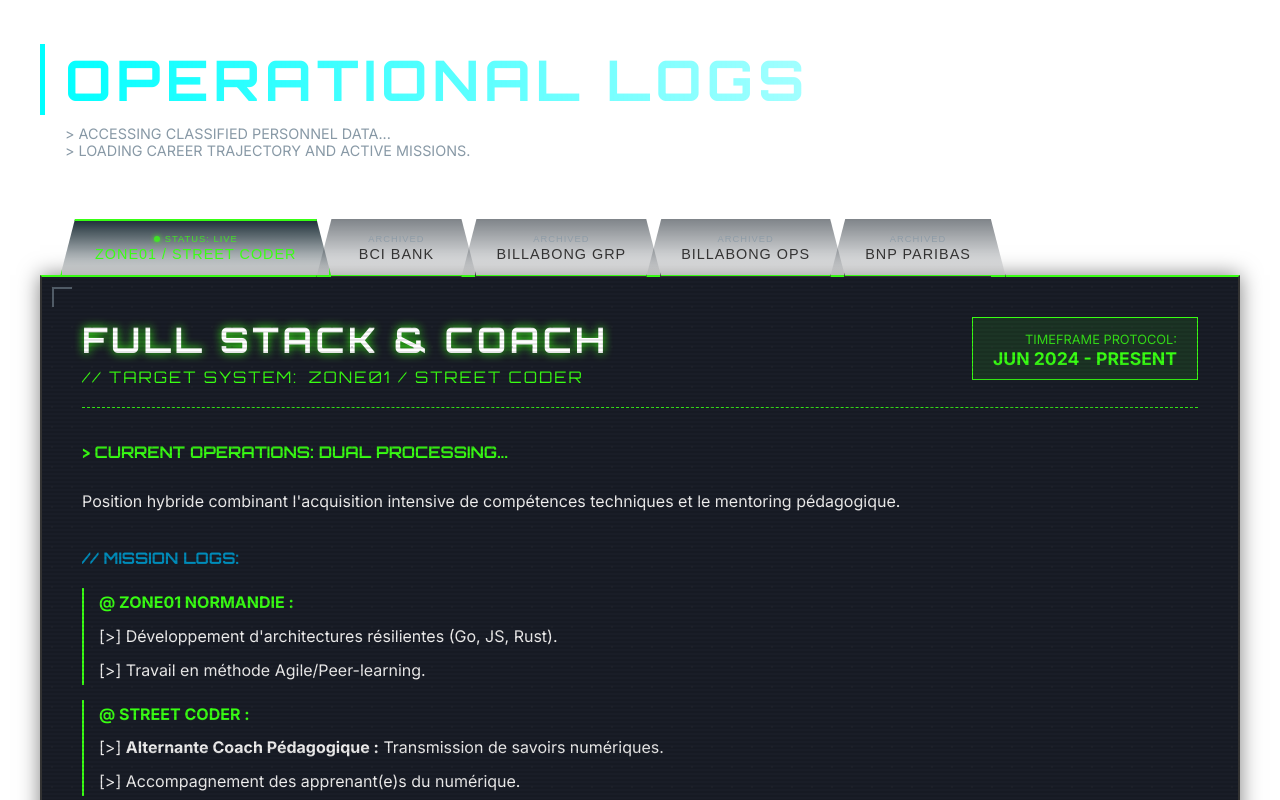
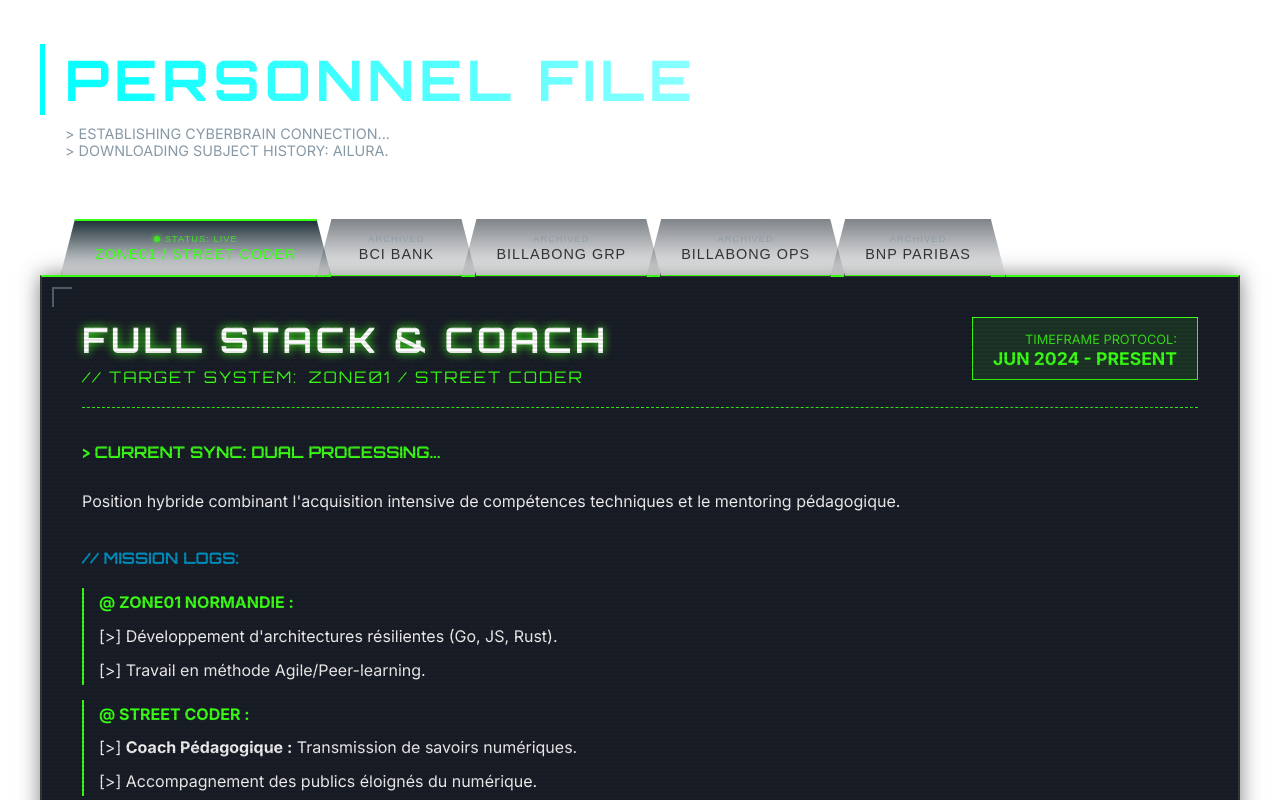
Before and after one commit to Ailura4020/portfolio-gits, a React (Vite) app: page / in a window 1280 px wide. Shown: the part 1740-2540 px from the top of the page. Built offline with nearby package versions, Linux system fonts and the light colour scheme.

Commit message:
first changed experiences

```diff
--- a/src/pages/Experience.tsx
+++ b/src/pages/Experience.tsx
@@ -10,11 +10,11 @@ const ExperiencePage: React.FC = () => {
       label: 'ZONE01 / STREET CODER',
       role: 'FULL STACK & COACH',
       date: 'JUN 2024 - PRESENT',
-      isOngoing: true, // Mode Vert "Matrix"
+      isOngoing: true, // Mode Vert "Matrix" / "Ghost"
       content: (
         <>
           <p style={{ marginBottom: '20px', fontFamily: 'var(--font-title)', color: '#39ff14' }}>
-            <strong>{'>'} CURRENT OPERATIONS: DUAL PROCESSING...</strong>
+            <strong>{'>'} CURRENT SYNC: DUAL PROCESSING...</strong>
           </p>
           <p>
             Position hybride combinant l'acquisition intensive de compétences techniques et le mentoring pédagogique.
@@ -36,8 +36,8 @@ const ExperiencePage: React.FC = () => {
           <div style={{ marginTop: '15px', paddingLeft: '15px', borderLeft: '2px solid #39ff14' }}>
             <strong style={{ color: '#39ff14' }}>@ STREET CODER :</strong>
             <ul style={{ listStyle: 'none', marginTop: '5px' }}>
-              <li style={{ marginBottom: '5px' }}>[{'>'}] <strong>Alternante Coach Pédagogique :</strong> Transmission de savoirs numériques.</li>
-              <li style={{ marginBottom: '5px' }}>[{'>'}] Accompagnement des apprenant(e)s du numérique.</li>
+              <li style={{ marginBottom: '5px' }}>[{'>'}] <strong>Coach Pédagogique :</strong> Transmission de savoirs numériques.</li>
+              <li style={{ marginBottom: '5px' }}>[{'>'}] Accompagnement des publics éloignés du numérique.</li>
             </ul>
           </div>
 
@@ -66,7 +66,7 @@ const ExperiencePage: React.FC = () => {
              // LOCATION: NOUMÉA, NEW CALEDONIA
            </div>
            <p style={{ marginBottom: '20px' }}>
-            <strong>// ARCHIVED LOG:</strong> Gestion des flux de communication bancaire et résolution de requêtes clients critiques.
+            <strong>// ARCHIVED MEMORY:</strong> Gestion des flux de communication bancaire et résolution de requêtes clients critiques.
           </p>
           <ul style={{ listStyle: 'none', paddingLeft: '20px', borderLeft: '1px solid var(--color-interface-dark)' }}>
             <li style={{ marginBottom: '10px' }}>[+] Gestion de la relation client à distance (Centre d'appel).</li>
@@ -97,7 +97,7 @@ const ExperiencePage: React.FC = () => {
              // LOCATION: NOUMÉA, NEW CALEDONIA
            </div>
            <p style={{ marginBottom: '20px' }}>
-            <strong>// SQUAD LEADER LOG:</strong> Supervision des opérations de terrain et gestion des ressources humaines.
+            <strong>// RANK: SQUAD LEADER.</strong> Supervision des opérations de terrain et gestion des ressources humaines.
           </p>
           <ul style={{ listStyle: 'none', paddingLeft: '20px', borderLeft: '1px solid var(--color-interface-dark)' }}>
             <li style={{ marginBottom: '10px' }}>[+] Management d'équipe et planification des shifts.</li>
@@ -128,7 +128,7 @@ const ExperiencePage: React.FC = () => {
              // LOCATION: NEW CALEDONIA
            </div>
            <p style={{ marginBottom: '20px' }}>
-            <strong>// OPERATIVE LOG:</strong> Interface directe avec la clientèle et maintenance de l'espace opérationnel.
+            <strong>// FIELD OPERATIVE:</strong> Interface directe avec la clientèle et maintenance de l'espace opérationnel.
           </p>
           <ul style={{ listStyle: 'none', paddingLeft: '20px', borderLeft: '1px solid var(--color-interface-dark)' }}>
             <li style={{ marginBottom: '10px' }}>[+] Conseil client et vente (Direct Interface).</li>
@@ -156,7 +156,7 @@ const ExperiencePage: React.FC = () => {
       content: (
         <>
            <div style={{ fontFamily: 'var(--font-title)', color: 'var(--color-interface-light)', marginBottom: '10px' }}>
-             // LOCATION: FRANCE (ANGERS / ST-BARTHELEMY)
+             // LOCATION: FRANCE (ANGERS / ST-BARTH)
            </div>
            <p style={{ marginBottom: '20px' }}>
             <strong>// INITIAL DEPLOYMENT:</strong> Gestion de portefeuille client et objectifs commerciaux.
@@ -183,6 +183,8 @@ const ExperiencePage: React.FC = () => {
 
   return (
     <div style={{ paddingTop: '50px', paddingBottom: '100px' }}>
+
+      {/* TITRE STYLE GHOST IN THE SHELL */}
       <h2 style={{
         fontSize: '3.5em',
         marginBottom: '10px',
@@ -195,8 +197,10 @@ const ExperiencePage: React.FC = () => {
         borderLeft: '5px solid var(--color-accent-neon)',
         paddingLeft: '20px'
       }}>
-        OPERATIONAL LOGS
+        PERSONNEL FILE
       </h2>
+
+      {/* SOUS-TITRE STYLE TERMINAL BOOT SEQUENCE */}
       <p style={{
         color: 'var(--color-interface-light)',
         maxWidth: '600px',
@@ -205,8 +209,8 @@ const ExperiencePage: React.FC = () => {
         fontFamily: 'var(--font-code)',
         fontSize: '0.9em'
       }}>
-        {'>'} ACCESSING CLASSIFIED PERSONNEL DATA... <br/>
-        {'>'} LOADING CAREER TRAJECTORY AND ACTIVE MISSIONS.
+        {'>'} ESTABLISHING CYBERBRAIN CONNECTION... <br/>
+        {'>'} DOWNLOADING SUBJECT HISTORY: AILURA.
       </p>
 
       <TacticalTabs tabs={missions} />
```
